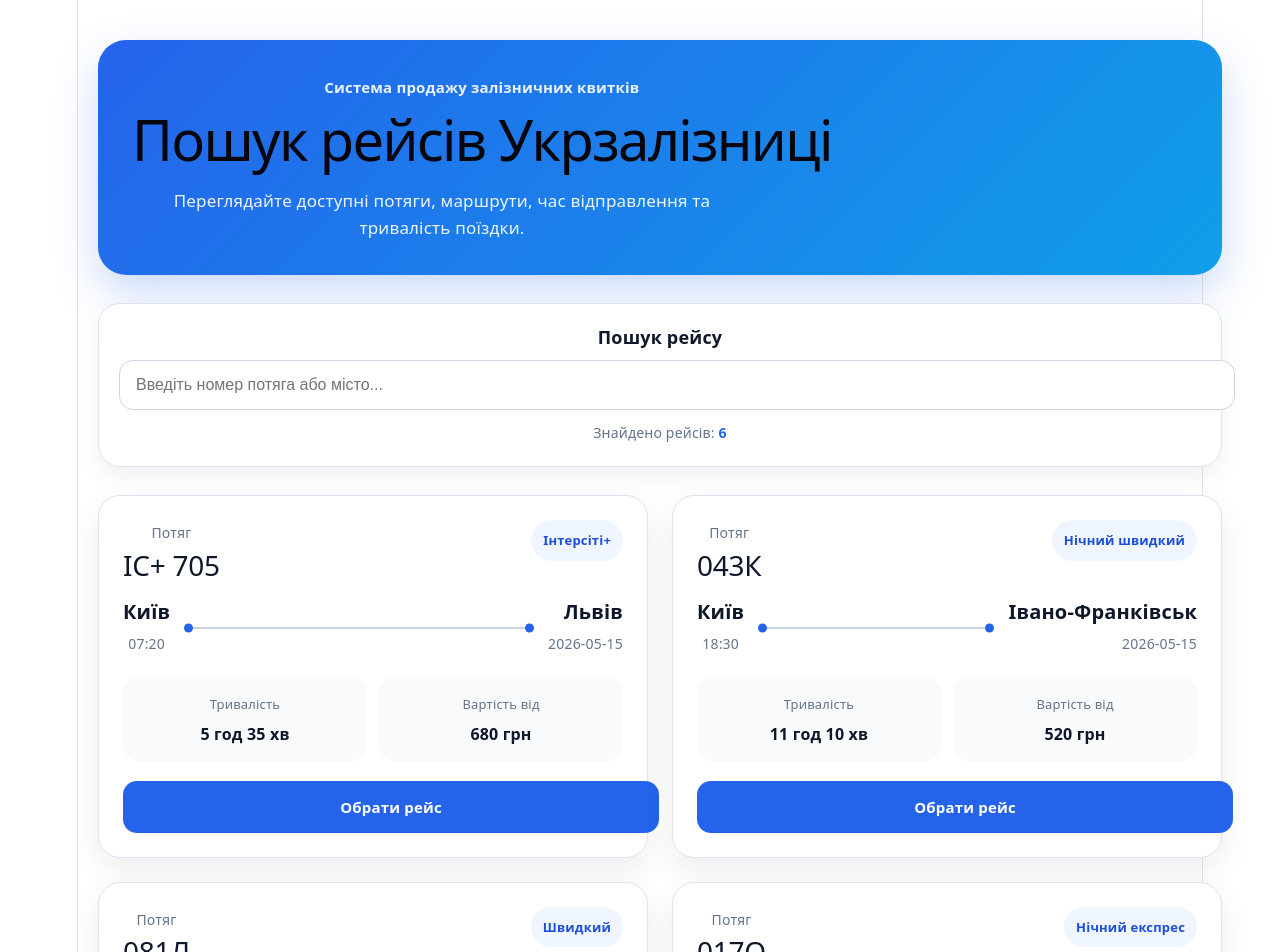
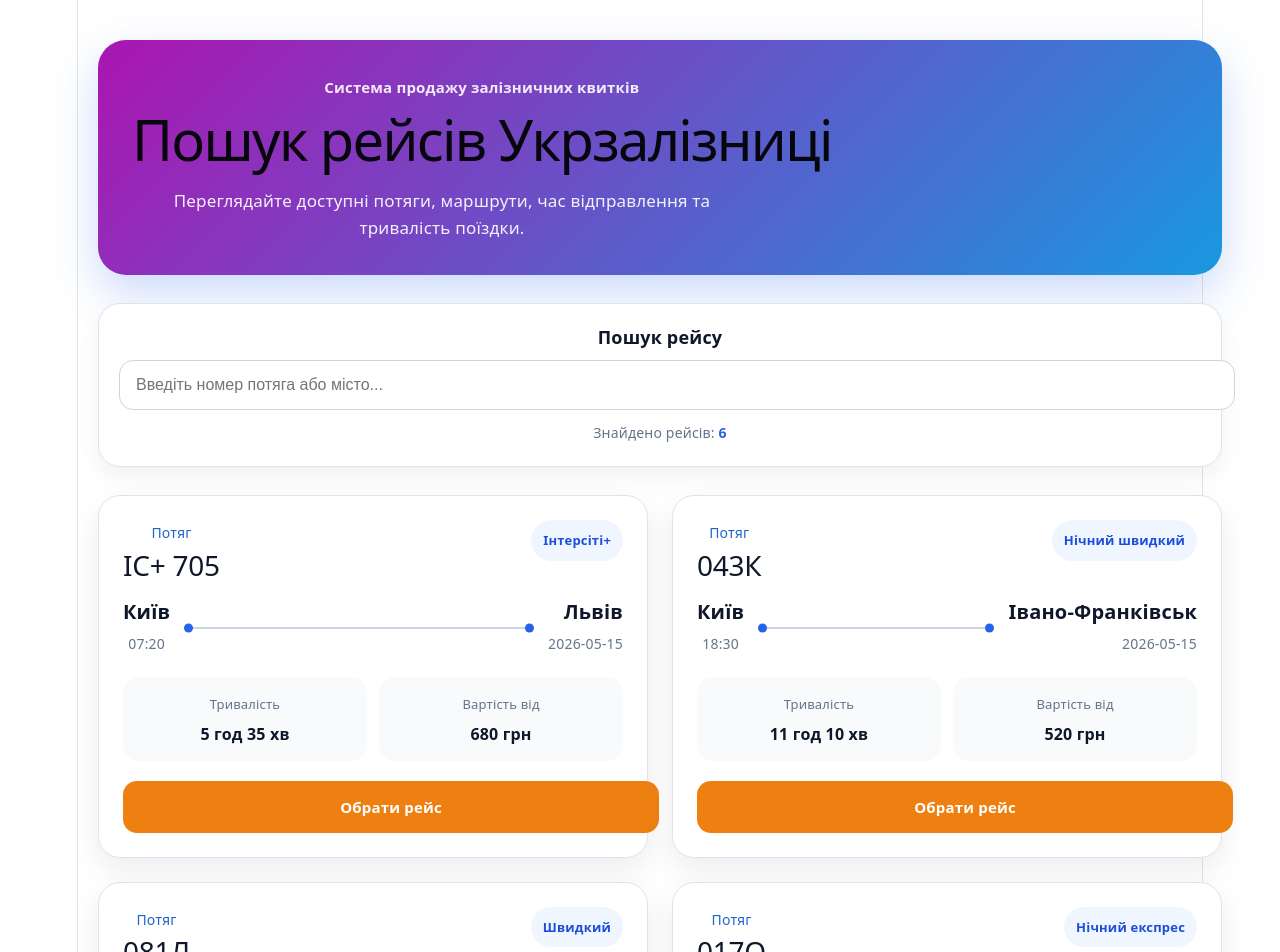
Before and after one commit to dubikdenis07/WEB-project-train-app, a React (Vite) app: page / in a window 1280 px wide. Shown: the top 952 px of the page. Built offline with nearby package versions, Linux system fonts and the light colour scheme.

Commit message:
оновив стиль

```diff
--- a/src/components/TrainCard/TrainCard.css
+++ b/src/components/TrainCard/TrainCard.css
@@ -15,7 +15,7 @@
 
 .train-card:hover {
     transform: translateY(-4px);
-    border-color: #2563eb;
+    border-color: #8a99bb;
     box-shadow: 0 18px 40px rgba(37, 99, 235, 0.14);
 }
 
@@ -28,7 +28,7 @@
 
 .train-card__label {
     margin: 0 0 4px;
-    color: #64748b;
+    color: #1d66cd;
     font-size: 14px;
 }
 
@@ -140,7 +140,7 @@
     padding: 13px 18px;
     border: none;
     border-radius: 14px;
-    background: #2563eb;
+    background: #ee8011;
     color: #ffffff;
     font-size: 15px;
     font-weight: 800;
--- a/src/pages/Home/Home.css
+++ b/src/pages/Home/Home.css
@@ -12,8 +12,8 @@
     padding: 34px;
     border-radius: 28px;
     background:
-        linear-gradient(135deg, rgba(37, 99, 235, 0.95), rgba(14, 165, 233, 0.9)),
-        #2563eb;
+        linear-gradient(135deg, rgba(174, 21, 180, 0.95), rgba(14, 165, 233, 0.9)),
+        #7f1b88;
     color: #ffffff;
     box-shadow: 0 18px 45px rgba(37, 99, 235, 0.24);
 }
```
